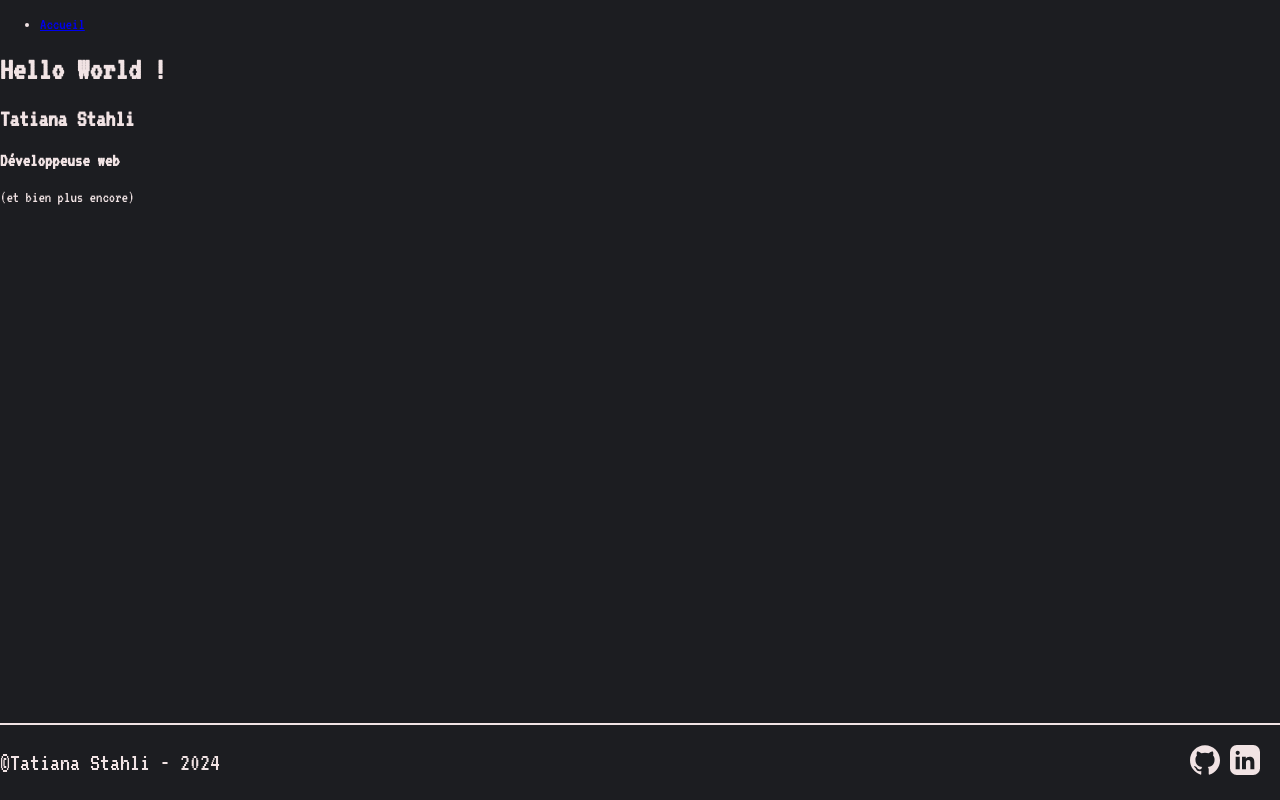
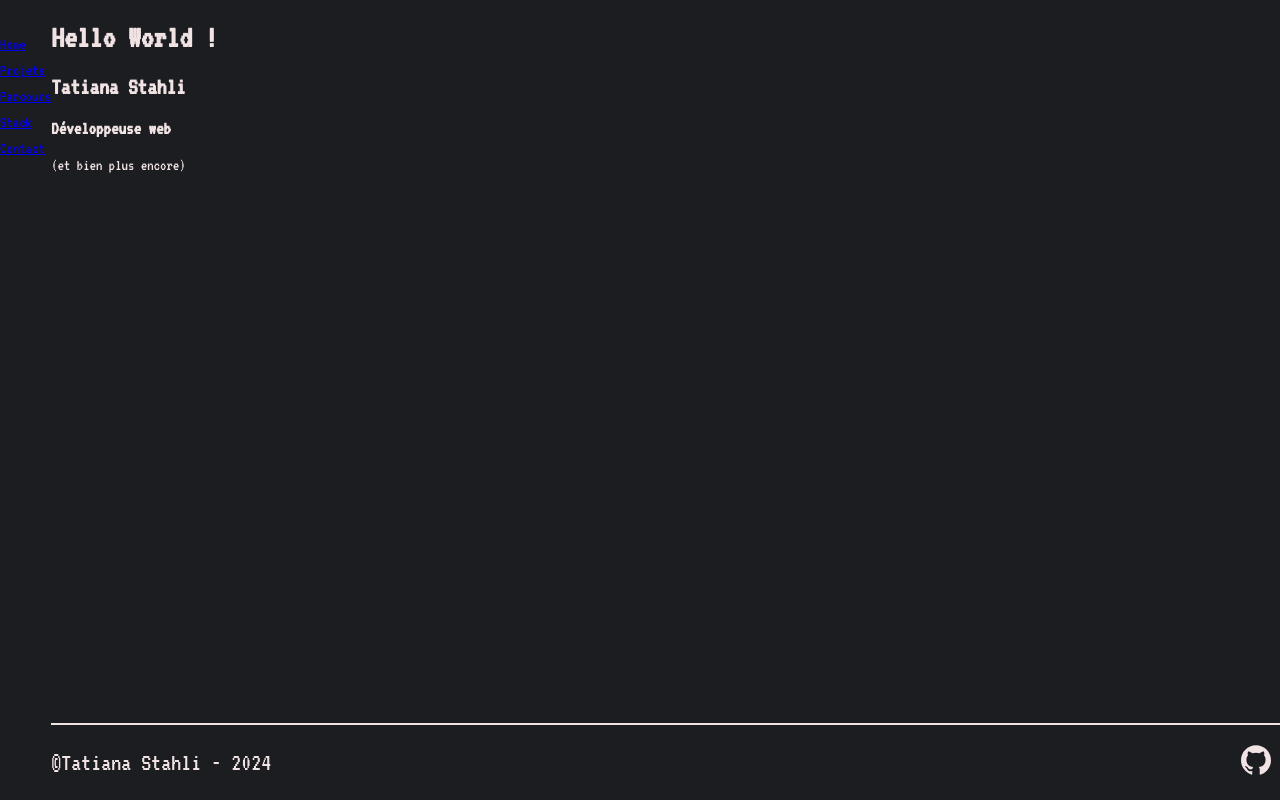
Before and after one commit to tatiana-sthl/portfolio2024, a React (Create React App) app: page / in a window 1280 px wide. Built offline with nearby package versions, Linux system fonts and the light colour scheme.

Commit message:
html navbar ok

```diff
--- a/src/App.js
+++ b/src/App.js
@@ -6,10 +6,16 @@
 function App() {
   return (
     <Router>
-      <Navbar />
-      <Routes>
-        <Route path="/" element={<Home />} />
-      </Routes>
+      <div className='globalposition'>
+        <div>
+          <Navbar />
+        </div>
+        <div>
+          <Routes>
+            <Route path="/" element={<Home />} />
+          </Routes>
+        </div>
+      </div>
     </Router>
   );
 }
--- a/src/components/Navbar.js
+++ b/src/components/Navbar.js
@@ -1,5 +1,7 @@
 import React from 'react';
 import { Link } from 'react-router-dom';
+import '../styles/components/_navbar.scss';
+
 
 const Navbar = () => {
   return (
@@ -7,9 +9,20 @@
       <nav>
         <ul>
           <li>
-            <Link to="/">Accueil</Link>
+            <Link to="../pages/Home.js">Home</Link>
           </li>
-          {/* Ajoutez d'autres liens ici */}
+          <li>
+            <Link to="../pages/Projects.js">Projets</Link>
+          </li>
+          <li>
+            <Link to="../pages/Cv.js">Parcours</Link>
+          </li>
+          <li>
+            <Link to="../pages/Stack.js">Stack</Link>
+          </li>
+          <li>
+            <Link to="../pages/Contact.js">Contact</Link>
+          </li>
         </ul>
       </nav>
     </div>
--- a/src/styles/base.scss
+++ b/src/styles/base.scss
@@ -13,3 +13,7 @@
     background-color: $primary-color;
     color: $tertiary-color;
 }
+
+.globalposition {
+    display: flex;
+}
--- /dev/null
+++ b/src/styles/components/_navbar.scss
@@ -0,0 +1,35 @@
+@import '../base.scss';
+
+/* Navbar.css */
+.navbar {
+    width: 200px; /* Ajustez la largeur selon vos besoins */
+    height: 100%;
+    background-color: #333; /* Couleur de fond de la barre de navigation */
+    position: fixed;
+    top: 0;
+    left: 0;
+    display: flex;
+    flex-direction: column;
+  }
+
+  nav {
+    padding-top: 20px; /* Ajustez l'espacement en haut selon vos besoins */
+  }
+
+  ul {
+    list-style-type: none;
+    padding: 0;
+  }
+
+  li {
+    margin-bottom: 10px; /* Ajustez l'espacement entre les éléments de la liste */
+  }
+
+  Link {
+    text-decoration: none;
+    color: white; /* Couleur du texte des liens */
+  }
+
+  Link:hover {
+    color: #ffcc00; /* Couleur du texte des liens au survol */
+  }
```
Also changed, not shown: src/pages/Projects.js (added).
